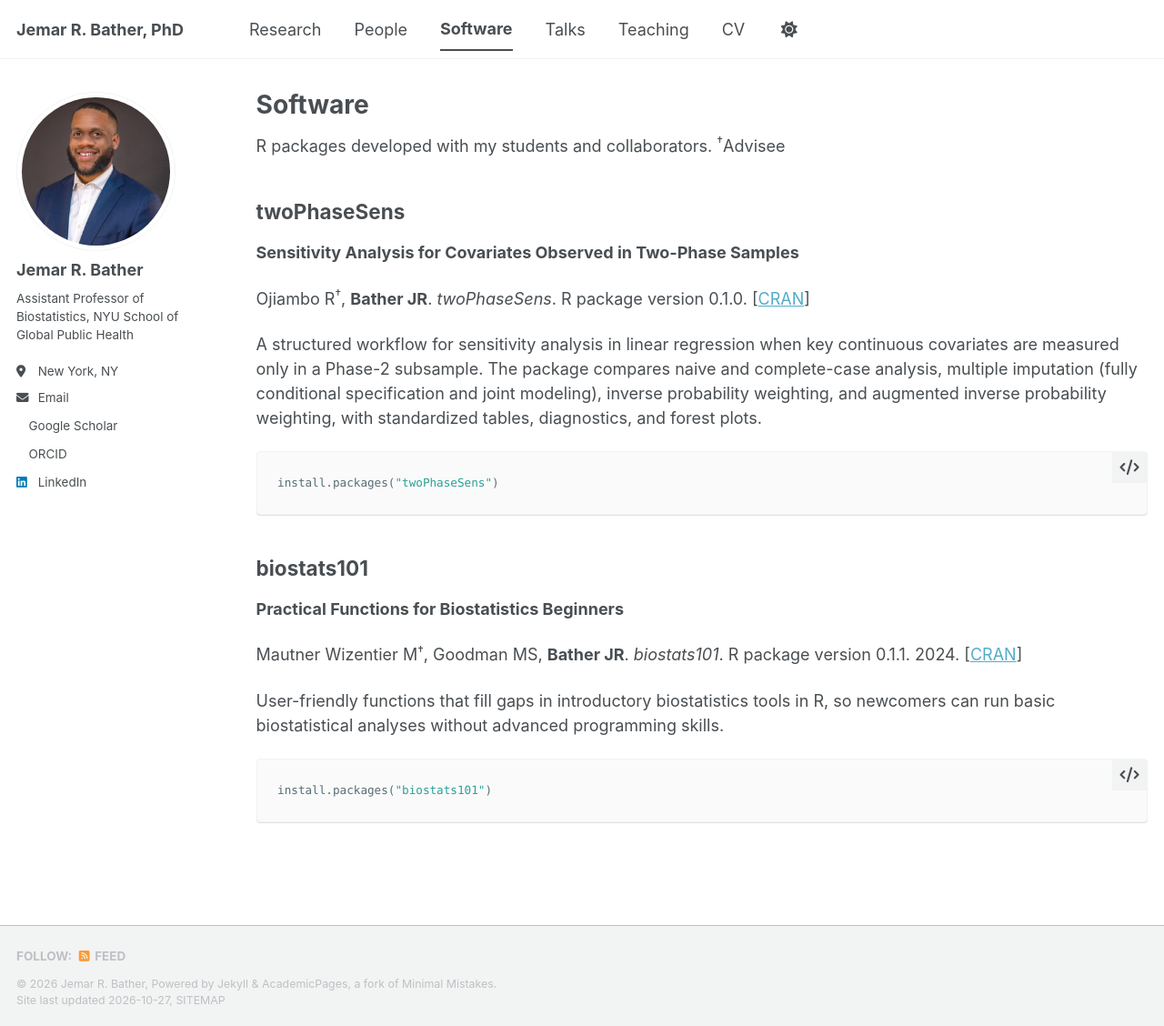
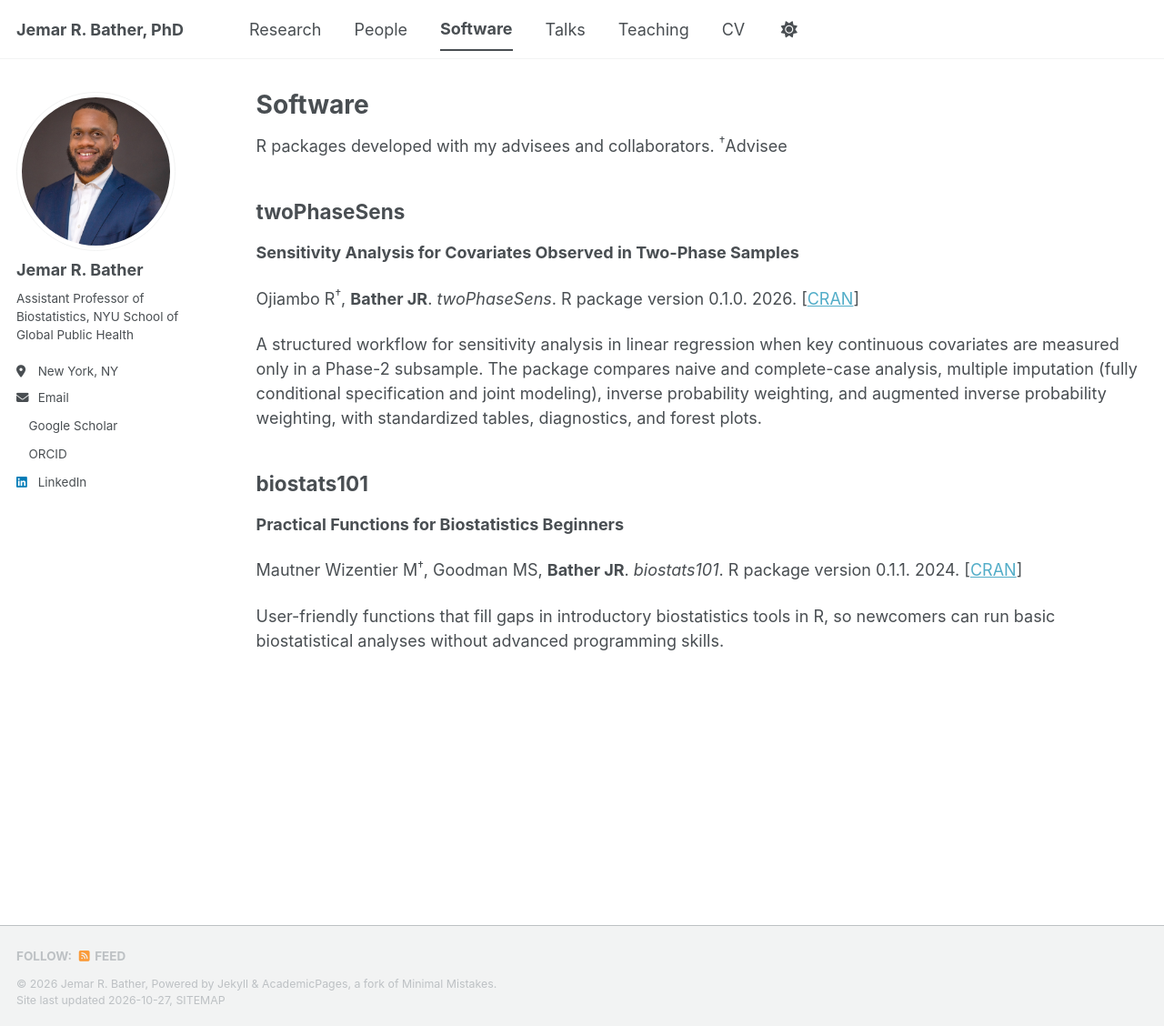
Before and after one commit to jemarbather/jemarbather.github.io, a Jekyll site: the page built from _pages/software.md, in a window 1280 px wide and 1128 px high. Shown: the whole window at 91% size. Built offline with Jekyll 4.4.1, drawn with Linux system fonts in a browser that asks for light colours; a script bundle is joined from its source files by our own code; a style sheet for code colours, icons or effects is not loaded.

Commit message:
Update software.md

````diff
--- a/_pages/software.md
+++ b/_pages/software.md
@@ -5,19 +5,15 @@ permalink: /software/
 author_profile: true
 ---
 
-R packages developed with my students and collaborators. <sup>†</sup>Advisee
+R packages developed with my advisees and collaborators. <sup>†</sup>Advisee
 
 ## twoPhaseSens
 
 **Sensitivity Analysis for Covariates Observed in Two-Phase Samples**
 
-Ojiambo R<sup>†</sup>, **Bather JR**. *twoPhaseSens*. R package version 0.1.0. [[CRAN](https://cran.stat.unipd.it/web/packages/twoPhaseSens/index.html)]
+Ojiambo R<sup>†</sup>, **Bather JR**. *twoPhaseSens*. R package version 0.1.0. 2026. [[CRAN](https://cran.stat.unipd.it/web/packages/twoPhaseSens/index.html)]
 
 A structured workflow for sensitivity analysis in linear regression when key continuous covariates are measured only in a Phase-2 subsample. The package compares naive and complete-case analysis, multiple imputation (fully conditional specification and joint modeling), inverse probability weighting, and augmented inverse probability weighting, with standardized tables, diagnostics, and forest plots.
-
-```r
-install.packages("twoPhaseSens")
-```
 
 ## biostats101
 
@@ -26,7 +22,3 @@ install.packages("twoPhaseSens")
 Mautner Wizentier M<sup>†</sup>, Goodman MS, **Bather JR**. *biostats101*. R package version 0.1.1. 2024. [[CRAN](https://cran.r-project.org/web/packages/biostats101/index.html)]
 
 User-friendly functions that fill gaps in introductory biostatistics tools in R, so newcomers can run basic biostatistical analyses without advanced programming skills.
-
-```r
-install.packages("biostats101")
-```
````
